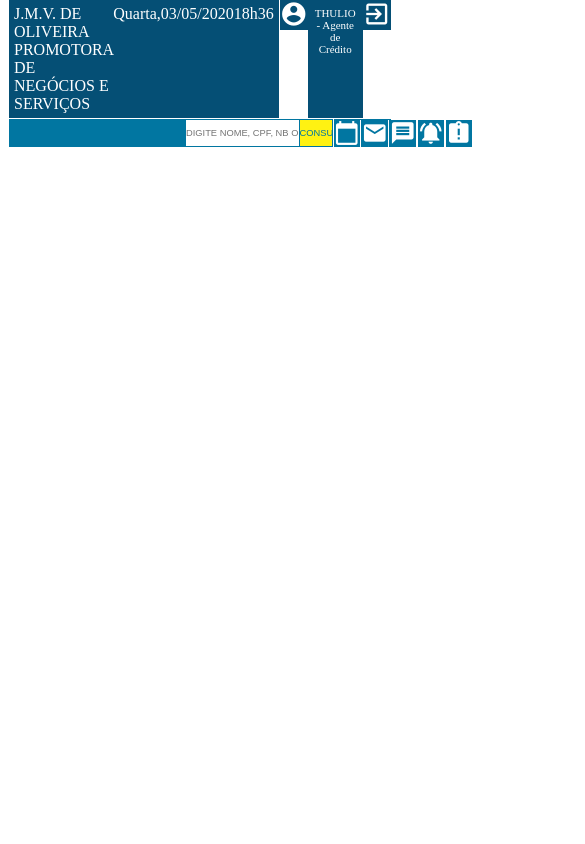
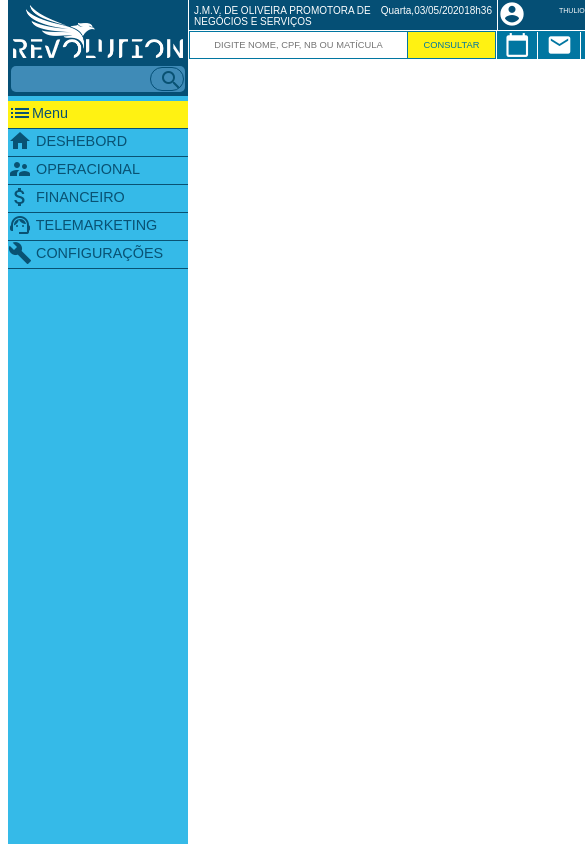
Before and after one commit to mmarcos29/sis-financeiro, a React (Create React App) app: page / in a window 390 px wide. Shown: the top 844 px of the page, 585 px wide, since content can reach past the window. Built offline with nearby package versions, Linux system fonts and the light colour scheme.

Commit message:
responsividade

```diff
--- a/src/App.js
+++ b/src/App.js
@@ -29,9 +29,7 @@ class App extends React.Component{
   render(){
     return (
       <div id="App">
-        {/* <BarraFuncionalidades /> */}
         {this.state.menu}
-        {/* <BarraFuncionalidadesLess /> */}
         <NavsEConteudo />
       </div>
     );
--- a/src/Styles.css
+++ b/src/Styles.css
@@ -1 +1 @@
-#App{display: flex;}
+#App{display: flex; font-family: Arial;}
--- a/src/componentes/barra-lateral/BarraFuncionalidades.js
+++ b/src/componentes/barra-lateral/BarraFuncionalidades.js
@@ -5,10 +5,10 @@ import BtnReduzir from './btnReduzir/BtnReduzir'
 
 class BarraFuncionalidades extends React.Component {
   state={
-    visivel:"financeiro",
+    visivel:"DASH",
   }
   oculta(id){
-    if(this.state.visivel !== "financeiro"){
+    if(this.state.visivel !== "DASH"){
       this.state.visivel.style.display = "none"
     }else{
       document.getElementById(id).style.display = "none";
@@ -26,6 +26,21 @@ class BarraFuncionalidades extends React.Component {
       }
     }
   }
+  componentDidUpdate(){
+    if(this.state.visivel === this.refs.DASH){
+      this.state.visivel.style.display = 'block'
+    }else if(this.state.visivel === this.refs.operacional){
+      this.state.visivel.style.display = 'block'
+    }else if(this.state.visivel === this.refs.financeiro){
+      this.state.visivel.style.display = 'block'
+    }else if(this.state.visivel === this.refs.telemarketing){
+      this.state.visivel.style.display = 'block'
+    }else if(this.state.visivel === this.refs.configuracoes){
+      this.state.visivel.style.display = 'block'
+    }else{
+      alert("sinto muito")
+    }
+  }
   limpaCampo(id){
     document.getElementById(id).value = "";
   }
@@ -38,17 +53,11 @@ class BarraFuncionalidades extends React.Component {
         this.setState({visivel:this.refs.operacional})
       }else if(this.props.modulo === "financeiro"){
         this.setState({visivel:this.refs.financeiro})
+      }else if(this.props.modulo === "telemarketing"){
+        this.setState({visivel:this.refs.telemarketing})
+      }else if(this.props.modulo === "configuracoes"){
+        this.setState({visivel:this.refs.configuracoes})
       }
-    }
-  }
-  componentDidUpdate(){
-    if(this.state.visivel === this.refs.operacional)
-    {
-      this.state.visivel.style.display = 'block'
-    }else if(this.state.visivel === this.refs.financeiro){
-      this.refs.financeiro.style.display = 'block'
-    }else{
-      alert("sinto muito")
     }
   }
   render(){
@@ -60,16 +69,13 @@ class BarraFuncionalidades extends React.Component {
           </div>
           <ul>
             <BtnReduzir trocaMenu={this.states.bind(this)} />
-            <li>
-              <a href="#" onClick={()=> this.states("full") }><i class="material-icons branco">home</i> DESHEBORD</a>
+            <li onClick={()=> this.exibe(this.refs.DASH)}>
+              <a href="#"><i class="material-icons branco">home</i> DESHEBORD</a>
               <ul id="DASH" ref="DASH">
-                {/* <li><a href="#"><i class="material-icons branco">check_box</i> DESHEBORD</a></li>
-                <li><a href="#"><i class="material-icons branco">check_box</i> DESHEBORD</a></li>
-                <li><a href="#"><i class="material-icons branco">check_box</i> DESHEBORD</a></li> */}
               </ul>
             </li>
-            <li>
-              <a href="#" onClick={()=> this.exibe(this.refs.operacional) }><i class="material-icons branco">supervisor_account</i> Operacional</a>
+            <li onClick={()=> this.exibe(this.refs.operacional) }>
+              <a href="#"><i class="material-icons branco">supervisor_account</i> OPERACIONAL</a>
               <ul id="operacional" ref="operacional">
                 <li><a href="#"><i class="material-icons branco">check_box</i> PROPOSTAS</a></li>
                 <li><a href="#"><i class="material-icons branco">check_box</i> ESTEIRA</a></li>
@@ -79,8 +85,8 @@ class BarraFuncionalidades extends React.Component {
                 <li><a href="#"><i class="material-icons branco">check_box</i> RELATÓRIOS</a></li>
               </ul>
             </li>
-            <li>
-              <a href="#" onClick={()=> this.exibe(this.refs.financeiro) }><i class="material-icons branco">attach_money</i> Financeiro</a>
+            <li onClick={()=> this.exibe(this.refs.financeiro) }>
+              <a href="#"><i class="material-icons branco">attach_money</i> FINANCEIRO</a>
               <ul id="financeiro" ref="financeiro">
                 <li><a href="#"><i class="material-icons branco">check_box</i> BALANÇO</a></li>
                 <li><a href="#"><i class="material-icons branco">check_box</i> RECEBER COMISSÕES</a></li>
@@ -93,8 +99,8 @@ class BarraFuncionalidades extends React.Component {
                 <li><a href="#"><i class="material-icons branco">check_box</i> RELATÓRIOS</a></li>
               </ul>
             </li>
-            <li>
-              <a href="#" onClick={()=> this.exibe(this.refs.telemarketing) }><i class="material-icons branco">support_agent</i> Telemarketing</a>
+            <li onClick={()=> this.exibe(this.refs.telemarketing) }>
+              <a href="#"><i class="material-icons branco">support_agent</i> TELEMARKETING</a>
               <ul id="telemarketing" ref="telemarketing">
                 <li><a href="#"><i class="material-icons branco">check_box</i> RECEPTIVO</a></li>
                 <li><a href="#"><i class="material-icons branco">check_box</i> CENTRAL CLIENTES</a></li>
@@ -105,8 +111,8 @@ class BarraFuncionalidades extends React.Component {
                 <li><a href="#"><i class="material-icons branco">check_box</i> CAMPANHAS</a></li>
               </ul>
             </li>
-            <li>
-              <a href="#" onClick={()=> this.exibe(this.refs.configuracoes) }><i class="material-icons branco">build</i> Configurações</a>
+            <li onClick={()=> this.exibe(this.refs.configuracoes) }>
+              <a href="#"><i class="material-icons branco">build</i> CONFIGURAÇÕES</a>
               <ul id="configuracoes" ref="configuracoes">
                 <li><a href="#"><i class="material-icons branco">check_box</i> MEU PERFIL</a></li>
                 <li><a href="#"><i class="material-icons branco">check_box</i> MINHA CONTA</a></li>
--- a/src/componentes/barra-lateral/Styles.css
+++ b/src/componentes/barra-lateral/Styles.css
@@ -1,18 +1,18 @@
 #BarraFuncionalidades{display: flex; flex-direction: column; background: #35bae8; color: #095273;
-    margin-left: 8px; height: 100vh; font-size: 90%; overflow: auto; }
+    margin-left: 8px; height: 100vh; font-size: 90%; overflow: auto; min-width: 180px;}
 #BarraFuncionalidades a{color: #095273;}
-#BarraFuncionalidades ul li{border-bottom: solid 1px #095273;}
+#BarraFuncionalidades ul li{border-bottom: solid 1px #095273; cursor: pointer;}
 #BarraFuncionalidades li:hover{background-color: #11a6da;}
 .material-icons{vertical-align: middle; height: 27px;}
-#CaixaAzul{background-color: #054f75; height: 93px;}
-#BarraFuncionalidades img{width: 153px; margin: 5px;}
+#CaixaAzul{background-color: #054f75; max-height: 96px; min-height: 96px;}
+#BarraFuncionalidades img{width: 170px; margin: 5px;}
 #azul{background-color: #3f8bb7; margin: 0 3px; display: flex; justify-content: flex-end;
     padding: 1px; border-radius: 5px;}
 #PesquisaFuncionalidades{background-color: #3f8bb7; border-radius: 25px; border: solid 1px #044f76}
 /* border: solid 2px #044f76; */
 #PesquisaFuncionalidades input{border-radius: 25px; width: 2vw; background-color: transparent;
     outline: none; text-align: center; color: white; transition: 1s;}
-#PesquisaFuncionalidades input:focus{width: 9vw; transition: 1s;}
+#PesquisaFuncionalidades input:focus{width: 6vw; transition: 1s; max-width: 127px;}
 #PesquisaFuncionalidades .material-icons{height: 22px;}
 
 #DASH, #telemarketing, #configuracoes, #operacional, #financeiro{display: none; background-color: #054f75; font-size: small;}
@@ -25,7 +25,4 @@
 
 @media only screen and (max-width: 600px) {
     #BarraFuncionalidades{ width: 32vw;}
-    #BarraFuncionalidades img { width: 150px;
-        margin: 4px;}
-    #CaixaAzul { height: 16vh; }
   }
--- a/src/componentes/barra-lateral/btnReduzir/BtnReduzir.js
+++ b/src/componentes/barra-lateral/btnReduzir/BtnReduzir.js
@@ -4,8 +4,8 @@ import Styles from './Styles.css'
 class BtnReduzir extends Component {
     render() {
         return (
-            <li id="BtnReduzir">
-                <a href="#" onClick={()=> this.props.trocaMenu("full")}><span class="material-icons">list</span><span>Menu</span></a>
+            <li id="BtnReduzir" onClick={()=> this.props.trocaMenu("full")}>
+                <a href="#"><span class="material-icons">list</span><span>Menu</span></a>
             </li>
         );
     }
--- a/src/componentes/barraless/BarraFuncionalidadesLess.js
+++ b/src/componentes/barraless/BarraFuncionalidadesLess.js
@@ -70,7 +70,7 @@ class BarraFuncionalidadesLess extends React.Component {
               </ul>
             </li>
             <li>
-              <a href="#" onClick={()=> this.exibe('telemarketing') }><i class="material-icons branco">support_agent</i></a>
+              <a href="#" onClick={()=> this.states("less","telemarketing") }><i class="material-icons branco">support_agent</i></a>
               <ul id="telemarketing">
                 <li><a href="#"><i class="material-icons branco">check_box</i> RECEPTIVO</a></li>
                 <li><a href="#"><i class="material-icons branco">check_box</i> CENTRAL CLIENTES</a></li>
@@ -82,7 +82,7 @@ class BarraFuncionalidadesLess extends React.Component {
               </ul>
             </li>
             <li>
-              <a href="#" onClick={()=> this.exibe('configuracoes') }><i class="material-icons branco">build</i></a>
+              <a href="#" onClick={()=> this.states("less","configuracoes") }><i class="material-icons branco">build</i></a>
               <ul id="configuracoes">
                 <li><a href="#"><i class="material-icons branco">check_box</i> MEU PERFIL</a></li>
                 <li><a href="#"><i class="material-icons branco">check_box</i> MINHA CONTA</a></li>
--- a/src/componentes/barraless/Styles.css
+++ b/src/componentes/barraless/Styles.css
@@ -1,5 +1,5 @@
 #BarraFuncionalidadesLess{display: flex; flex-direction: column; background: #35bae8; color: #095273;
-    margin-left: 8px; height: 100vh; font-size: 90%; overflow: auto; }
+    margin-left: 8px; height: 100vh; font-size: 90%; overflow: auto; min-width: 73px;}
 #BarraFuncionalidadesLess a{color: #095273; margin-left: 20px;}
 #BarraFuncionalidadesLess ul li{border-bottom: solid 1px #095273;}
 #BarraFuncionalidadesLess li:hover{background-color: #11a6da;}
@@ -20,12 +20,3 @@
 #DASH a, #telemarketing a, #configuracoes a, #financeiro a, #operacional a{color: #01bff3;}
 #operacional li, #telemarketing li, #configuracoes li, #financeiro li, #DASH li{border-top: solid 1px #01bff3;}
 #operacional li:hover, #telemarketing li:hover, #configuracoes li:hover, #financeiro li:hover, #DASH li:hover{background-color: #054f75;}
-
-
-
-@media only screen and (max-width: 600px) {
-    #BarraFuncionalidadesLess{ width: 32vw;}
-    #BarraFuncionalidadesLess img { width: 150px;
-        margin: 4px;}
-    #CaixaAzul { height: 16vh; }
-  }
--- a/src/componentes/barraless/btnReduzirLess/BtnReduzirLess.js
+++ b/src/componentes/barraless/btnReduzirLess/BtnReduzirLess.js
@@ -5,8 +5,8 @@ import './Styles.css'
 class BtnReduzirLess extends Component {
     render() {
         return (
-            <li id="BtnReduzirLess">
-                <a href="#" onClick={()=> this.props.trocaMenu("less")}><span class="material-icons">list</span></a>
+            <li id="BtnReduzirLess" onClick={()=> this.props.trocaMenu("less")}>
+                <a href="#" ><span class="material-icons">list</span></a>
             </li>
         );
     }
--- a/src/componentes/navs-e-conteudo/PrimeiraNav/NavPerfil/Styles.css
+++ b/src/componentes/navs-e-conteudo/PrimeiraNav/NavPerfil/Styles.css
@@ -1,4 +1,11 @@
-#NavPerfil{min-height: 30px; margin-left: 1px; display: flex; }
+#NavPerfil{min-height: 30px; margin-left: 1px; display: flex; min-width: 210px;}
 #NavPerfil a{background: #054f75; color: white; font-size: 28px; min-height: 30px; }
 #NavPerfil span{background: #054f75; color: white;
-    font-size: 11px; padding: 7px; width: -webkit-fill-available; text-align: center;}
+    font-size: 11px; padding: 7px; width: -webkit-fill-available; text-align: center; font-size: 70%;}
+
+@media only screen and (max-width: 600px) {
+    #NavPerfil{ font-size: x-small;}
+}
+@media only screen and (max-width: 1080px) {
+    #NavPerfil{ font-size: x-small;}
+}
--- a/src/componentes/navs-e-conteudo/PrimeiraNav/NavTemp/Styles.css
+++ b/src/componentes/navs-e-conteudo/PrimeiraNav/NavTemp/Styles.css
@@ -1,5 +1,11 @@
 #NavTemp{background: #054f75; color: white; padding: 5px;
-    min-height: 20px; flex: 1; display: flex; justify-content: space-between;
-    margin-left: 1px;
+    max-height: 20px; flex: 1; display: flex; justify-content: space-between;
+    margin-left: 1px; min-width: 298px;
 }
-/* #NavTemp span{margin: 5px;} */
+
+@media only screen and (max-width: 600px) {
+    #NavTemp{ font-size: x-small;}
+}
+@media only screen and (max-width: 1080px) {
+    #NavTemp{ font-size: x-small;}
+}
--- a/src/componentes/navs-e-conteudo/SegundaNav/NavIcones/Styles.css
+++ b/src/componentes/navs-e-conteudo/SegundaNav/NavIcones/Styles.css
@@ -1,5 +1,5 @@
 #NavIcones{background: #0176a1; max-height: 28px; display: flex;
-    justify-content: space-between; margin-left: 1px; width: 14.6vw;}
+    justify-content: space-between; margin-left: 1px; min-width: 211px;}
 #NavIcones a{background: #0176a1; color: white; font-size: 26px;
     text-align: center; flex-grow: 1; margin:1px 1px 0 0; border: solid white; border-width: 0 1px 0 0;}
 #NavIcones a:last-child{border-width: 0;}
--- a/src/componentes/navs-e-conteudo/SegundaNav/NavPesquisa/Styles.css
+++ b/src/componentes/navs-e-conteudo/SegundaNav/NavPesquisa/Styles.css
@@ -1,4 +1,5 @@
 #NavPesquisa{flex: 1; background: #0176a1; color: white; padding: 1px; height: 26px}
-#NavPesquisa input{height: -webkit-fill-available; width: 35%; float: right; text-align: center; font-size: 7pt;}
-#NavPesquisa button{height: -webkit-fill-available; width: 10%; background: #fff212; margin-left: 1px; float: right; color: #0176a1; font-size: 7pt;}
+#NavPesquisa input{height: -webkit-fill-available; width: 35%; float: right; text-align: center; font-size: 7pt; min-width: 217px; max-width: 529px;}
+#NavPesquisa button{height: -webkit-fill-available; width: 10%; background: #fff212; margin-left: 1px; float: right; color: #0176a1; font-size: 7pt; min-width: 87px;
+    max-width: 87px;}
 #NavPesquisa button:hover{background: #ece215; color: white;}
```
